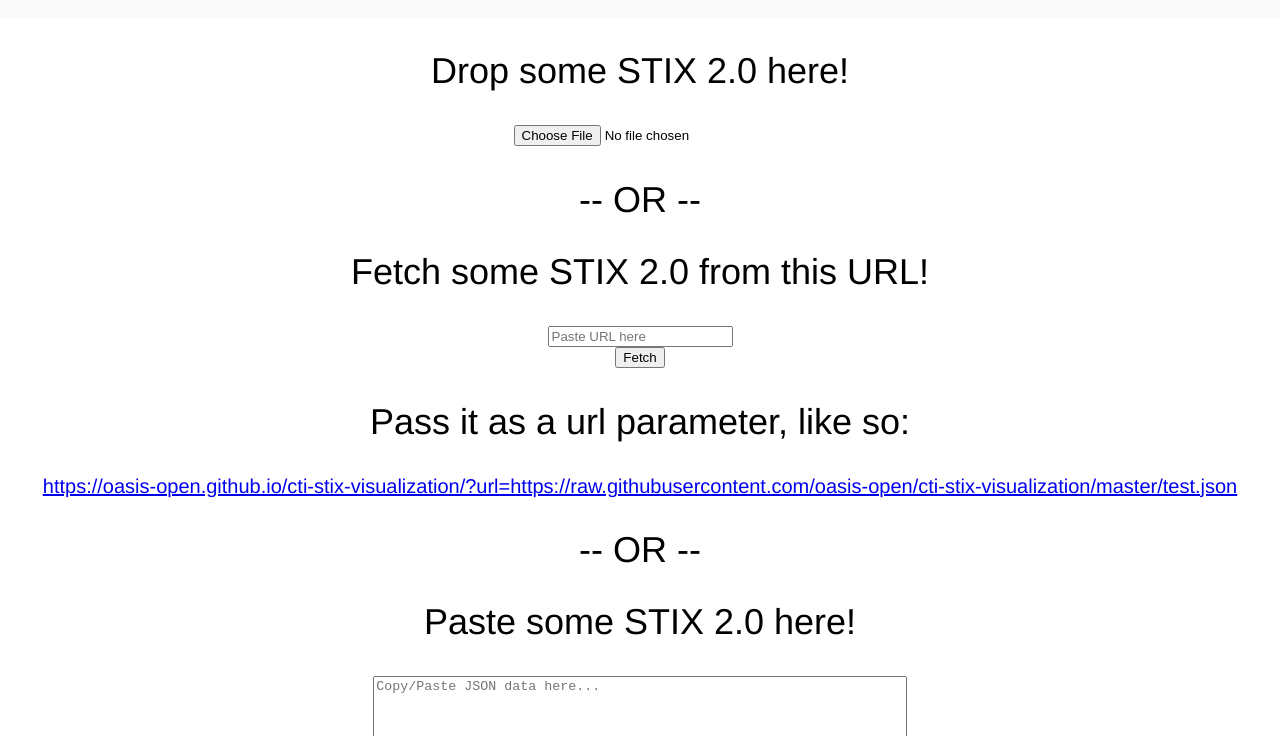
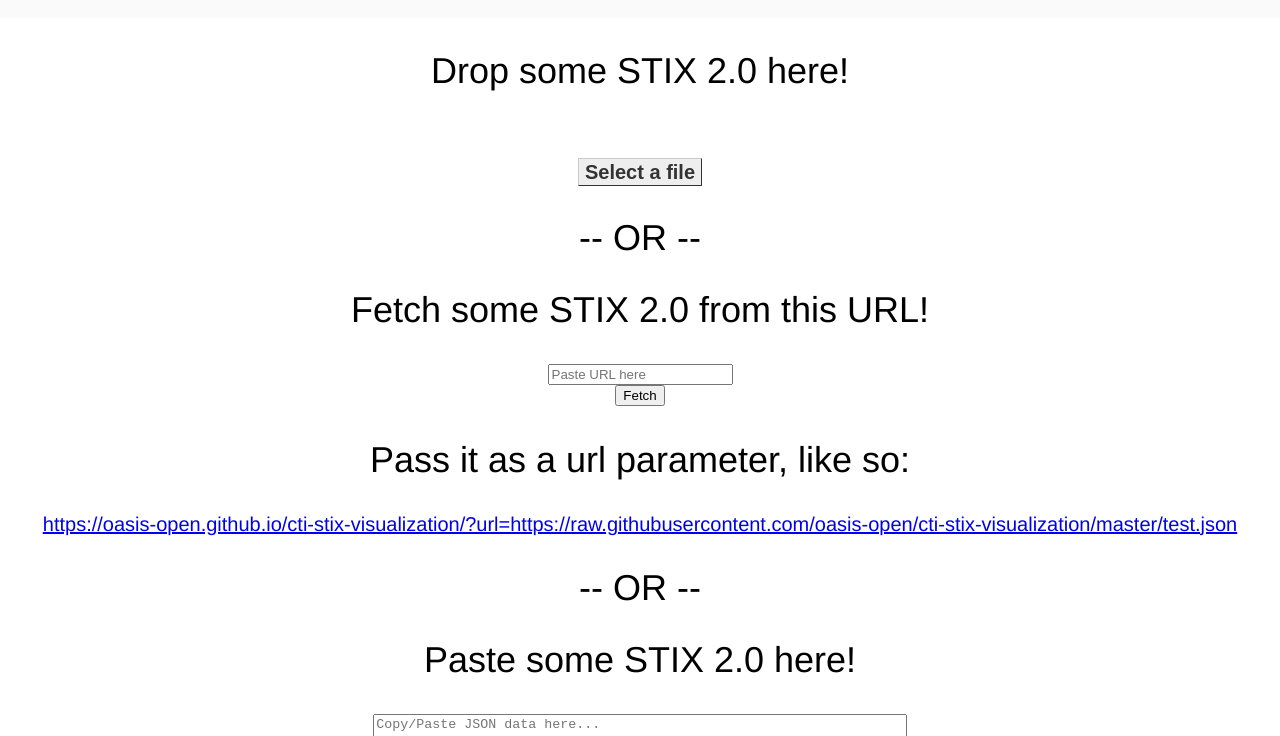
Before and after one commit to oasis-open/cti-stix-visualization, a plain HTML site: page index.html in a window 1280 px wide. Shown: the part 64-800 px from the top of the page. Drawn offline with Linux system fonts and the light colour scheme.

Commit message:
Fixes #11

```diff
--- a/application.js
+++ b/application.js
@@ -79,9 +79,9 @@ require(["domReady!", "stix2viz/stix2viz/stix2viz"], function (document, stix2vi
     }
     function handleFiles(files) {
       // files is a FileList of File objects (in our case, just one)
+
       for (var i = 0, f; f = files[i]; i++) {
         document.getElementById('chosen-files').innerText += f.name + " ";
-
         var r = new FileReader();
         r.onload = function(e) {vizStixWrapper(e.target.result)};
         r.readAsText(f);
--- a/index.html
+++ b/index.html
@@ -10,6 +10,16 @@
         /* Drop-shadow SVG styling has to go here for compatibility reasons */
         filter: url("#drop-shadow");
       }
+      .selectFileButton {
+        font: bold 20px Arial;
+        background-color: #eeeeee;
+        color: #333333;
+        padding: 2px 6px 2px 6px;
+        border-top: 1px solid #CCCCCC;
+        border-right: 1px solid #333333;
+        border-bottom: 1px solid #333333;
+        border-left: 1px solid #CCCCCC;
+      }
     </style>
   </head>
 
@@ -19,7 +29,8 @@
 
     <div id="uploader">
       <p>Drop some STIX 2.0 here!</p>
-      <input type="file" id="files" name="files" /><br>
+      <input type="file" id="files" name="files" class="hidden"/><br>
+      <span class="displaySelectedFileName"><label for="files" class="selectFileButton">Select a file</label></span>
       <p>-- OR --</p>
       <p>Fetch some STIX 2.0 from this URL!</p>
       <input type="text" id="url" name="url" placeholder="Paste URL here" /><br>
--- a/stix2viz/stix2viz/stix2viz.js
+++ b/stix2viz/stix2viz/stix2viz.js
@@ -89,6 +89,7 @@ define(["nbextensions/stix2viz/d3"], function(d3) {
           parsed = JSON.parse(content); // Saving this to a variable stops the rest of the function from executing on parse failure
         } catch (err) {
           alert("Something went wrong!\n\nError:\n" + err);
+          document.getElementById('chosen-files').innerText = "";
           return;
         }
       }
```
